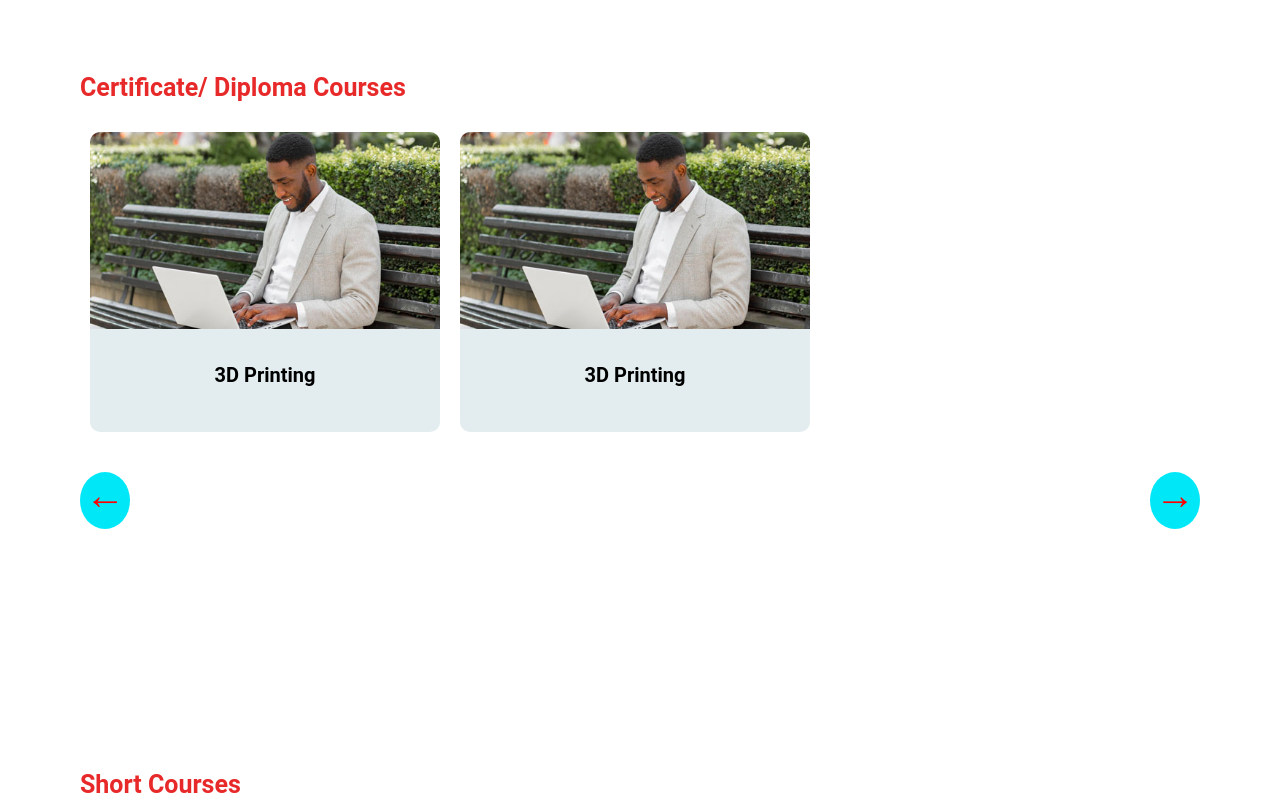
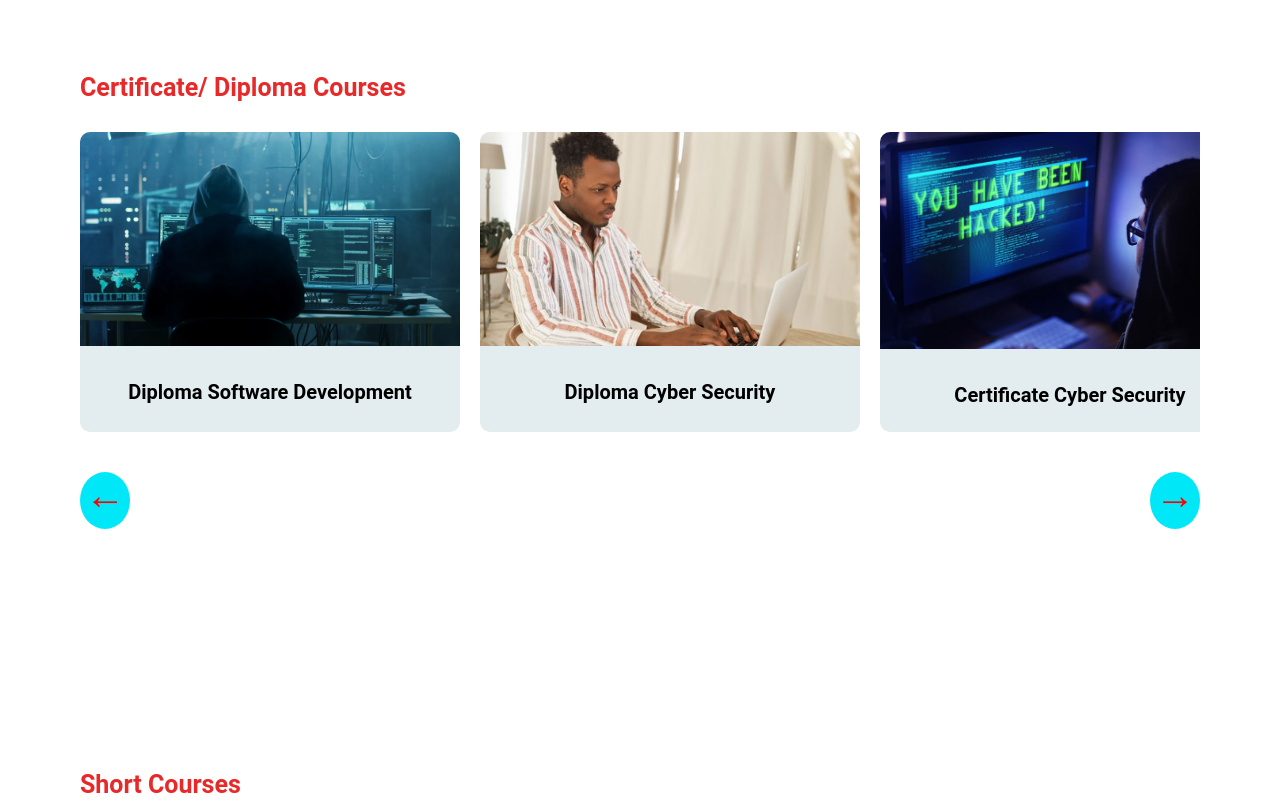
Before and after one commit to berry-ramon/IST-With-Javascript, a plain HTML site: page index.html in a window 1280 px wide. Shown: the part 2060-2862 px from the top of the page. Drawn offline with Linux system fonts and the light colour scheme.

Commit message:
I added javascript code for the cards

```diff
--- a/index.html
+++ b/index.html
@@ -69,7 +69,7 @@
           <a href="b">MORE ABOUT US</a>
         </div>
         <div class="image1">
-          <img src="/images/ist.png " alt="image" />
+          <img src="./images/ist.png " alt="image" />
         </div>
       </div>
 
@@ -104,7 +104,7 @@
         <!-- cards section -->
         <div class="cards">
           <!-- card-1 -->
-          <div class="card">
+          <!-- <div class="card">
             <div class="card-image">
               <img
                 id="cardImgLong"
@@ -115,16 +115,16 @@
             <div class="card-content">
               <a id="cardTitleLong" href="">3D Printing</a>
             </div>
-          </div>
+          </div> -->
           <!-- card-2 -->
-          <div class="card">
+          <!-- <div class="card">
             <div class="card-image">
               <img src="/images/Advanced-Ethical-Hacking.jpg" alt="image" />
             </div>
             <div class="card-content">
               <a href="">3D Printing</a>
             </div>
-          </div>
+          </div> -->
         </div>
         <div class="arrows">
           <span id="prevLong">←</span>
@@ -233,7 +233,7 @@
       <!-- Footer section -->
       <div class="footer">
         <div class="logoLast">
-          <img src="/images/ist logo2.png" alt="logo" />
+          <img src="./images/ist logo2.png" alt="logo" />
         </div>
         <div class="navs">
           <div>
--- a/script.js
+++ b/script.js
@@ -0,0 +1,66 @@
+let cards = document.querySelector(".cards");
+let nextBtn = document.getElementById("nextLong");
+let prevBtn = document.getElementById("prevLong");
+let content = [
+  {
+    image: "./images/cyberDip.jpg",
+    course: "Diploma Software Development",
+  },
+  {
+    image: "./images/Cyber-Security-for-Beginners.jpg",
+    course: "Diploma Cyber Security",
+  },
+  {
+    image: "./images/cyberCert.jpg",
+    course: "Certificate Cyber Security",
+  },
+  {
+    image: "./images/Cyber-Security-for-Beginners.jpg",
+    course: "Certificate Software Development",
+  },
+  {
+    image: "./images/diploma-in-software-development.jpg",
+    course: "Diploma Software Development",
+  },
+  {
+    image: "./images/ethical-hacking-3.png",
+    course: "Certificate Ethical Hacking",
+  },
+];
+
+for (let i = 0; i < content.length; i++) {
+  const contents = content[i];
+
+  let card = document.createElement("div");
+  let div1 = document.createElement("div");
+  let div2 = document.createElement("div");
+  let img = document.createElement("img");
+  let a = document.createElement("a");
+
+  cards.appendChild(card);
+  card.appendChild(div1);
+  div1.appendChild(img);
+  div2.appendChild(a);
+  card.innerHTML = `<div class='card'>
+            <div class='card-image'>
+              <img
+                id='cardImgLong'
+                src='${contents.image}'
+                alt='image'
+              />
+            </div>
+            <div class='card-content'>
+                    <a id='cardTitleLong' href=''>${contents.course}</a>
+            </div>
+          </div>`;
+}
+
+nextBtn.addEventListener("click", () => {
+  cards.scrollLeft += 400;
+  cards.style.scrollBehavior = "smooth";
+});
+
+prevBtn.addEventListener("click", () => {
+  cards.scrollLeft -= 400;
+  cards.style.scrollBehavior = "smooth";
+});
--- a/style.css
+++ b/style.css
@@ -210,20 +210,25 @@ body{
     font-weight: bold;
     width: 100%;
     font-size: 25px;
+
 }
 .cards{
     margin-bottom: 30px;
-    padding: 10px;
+    padding: 10px 0 ;
     display: inline-flex;
     gap: 20px;
+    overflow: scroll;
+
+}
+.cards::-webkit-scrollbar{
+    display: none;
 }
 .card{
-    width: 350px;
+    width: 380px;
     height: 300px;
     border-radius: 10px;
     background-color: #e3ecef;
     text-align: center;
-
 }
 
 .card img{
```
